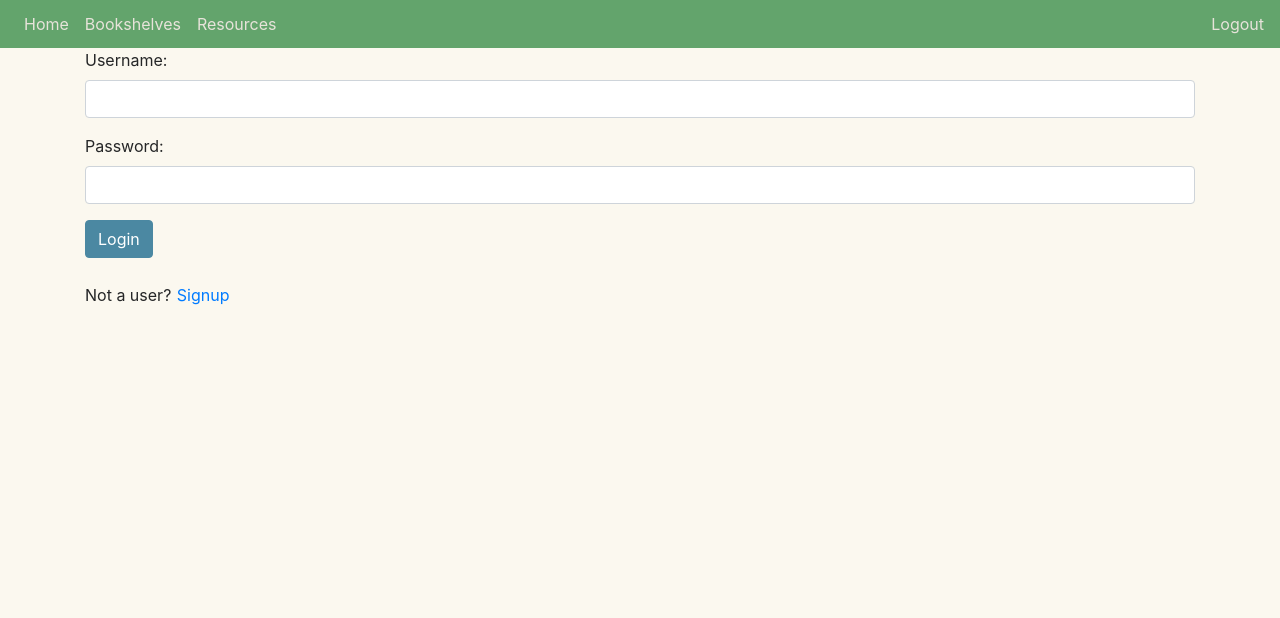
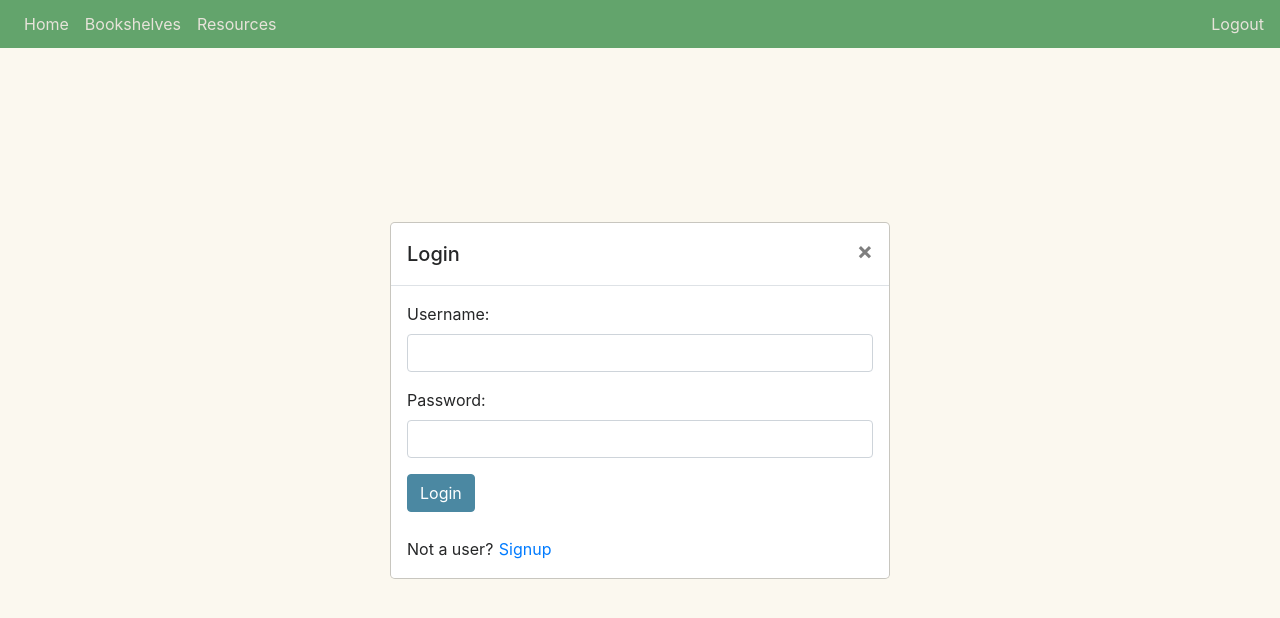
Before and after one commit to charlie763/edu-source, a React (Create React App) app: page /signup in a window 1280 px wide. Shown: the top 618 px of the page. Built offline with nearby package versions, Linux system fonts and the light colour scheme.

Commit message:
include credentials in userActions requests

```diff
--- a/src/App.js
+++ b/src/App.js
@@ -3,7 +3,6 @@ import { BrowserRouter as Router, Route, Switch } from 'react-router-dom'
 import './App.css';
 import ResourceContainer from './containers/ResourceContainer'
 import NavBar from './components/NavBar'
-import ModalWrapper from './components/ModalWrapper'
 import UserContainer from './containers/UserContainer'
 import PlaylistContainer from './containers/PlaylistContainer'
 
@@ -15,13 +14,7 @@ function App() {
         <Switch>
           <Route exact path="/" render={props => <ResourceContainer {...props}/>} />
           <Route path="/logout" render={props => <UserContainer {...props}/>}/>
-          <Route path="/login" render={props => {
-            return (
-              <ModalWrapper title="Login" id="login-form" previousUrl={props.location.previousUrl}>
-                <UserContainer {...props}/>
-              </ModalWrapper>
-            )
-          }}/>
+          <Route path="/login" render={props => <UserContainer {...props} previousUrl={props.location.previousUrl}/>} />
           <Route path="/signup" render={props => <UserContainer {...props} />} />
           <Route path="/resources" render={props => <ResourceContainer {...props}/>} />
           <Route path="/bookshelves" render={props => <PlaylistContainer {...props}/>}/>
--- a/src/actions/userActions.js
+++ b/src/actions/userActions.js
@@ -8,6 +8,7 @@ function buildPostObj(user){
       'Content-Type': 'application/json',
       Accept: 'application/json'
     },
+    credentials: 'include',
     body: JSON.stringify(user)
   })
 }
@@ -63,7 +64,8 @@ function authorizeUser(){
           'Content-Type': 'application/json',
           Accept: 'application/json',
           Authorization: token
-        }
+        },
+        credentials: 'include'
       }
       fetch(BASE_URL.concat('/authorize'), configObj)
         .then(resp => resp.json())
--- a/src/components/UserLogin.js
+++ b/src/components/UserLogin.js
@@ -23,7 +23,7 @@ class UserLogin extends React.Component {
   render(){
     if (this.state.submitted && this.props.url === "/login"){
       return <Redirect to="/"/>
-    } else if (this.props.mode === "login"){
+    } else if (this.props.mode === "Login"){
       return(
         <>
           <form onSubmit={this.handleLoginSubmit}>
@@ -34,7 +34,7 @@ class UserLogin extends React.Component {
           </form>
         </>
       )
-    } else if (this.props.mode === "signup"){
+    } else if (this.props.mode === "Signup"){
       return(
         <form onSubmit={e => handleSubmit.call(this, {
           e,
--- a/src/containers/UserContainer.js
+++ b/src/containers/UserContainer.js
@@ -3,18 +3,19 @@ import { connect } from 'react-redux'
 import UserLogin from '../components/UserLogin'
 import { createUser, loginUser, logoutUser } from '../actions/userActions'
 import { Redirect } from 'react-router-dom'
+import ModalWrapper from '../components/ModalWrapper'
 
 class UserContainer extends React.Component {
   state = {
-    mode: "login"
+    mode: "Login"
   }
 
   switchMode = e => {
     e.preventDefault()
-    if (this.state.mode === "login"){
-      this.setState({mode: "signup"})
-    } else if (this.state.mode === "signup"){
-      this.setState({mode: "login"})
+    if (this.state.mode === "Login"){
+      this.setState({mode: "Signup"})
+    } else if (this.state.mode === "Signup"){
+      this.setState({mode: "Login"})
     }
   }
 
@@ -24,6 +25,7 @@ class UserContainer extends React.Component {
       return <Redirect to="/" />
     } else {
       return(
+        <ModalWrapper title={this.state.mode} id="login-form" previousUrl={this.props.previousUrl}>
           <UserLogin
             loginUser={this.props.loginUser}
             createUser={this.props.createUser}
@@ -32,6 +34,7 @@ class UserContainer extends React.Component {
             switchMode={this.switchMode}
             url = {this.props.match ? this.props.match.url : null}
           />
+        </ModalWrapper>
       )
     }
   }
```
Lines whose indentation alone changed are shown as unchanged.
